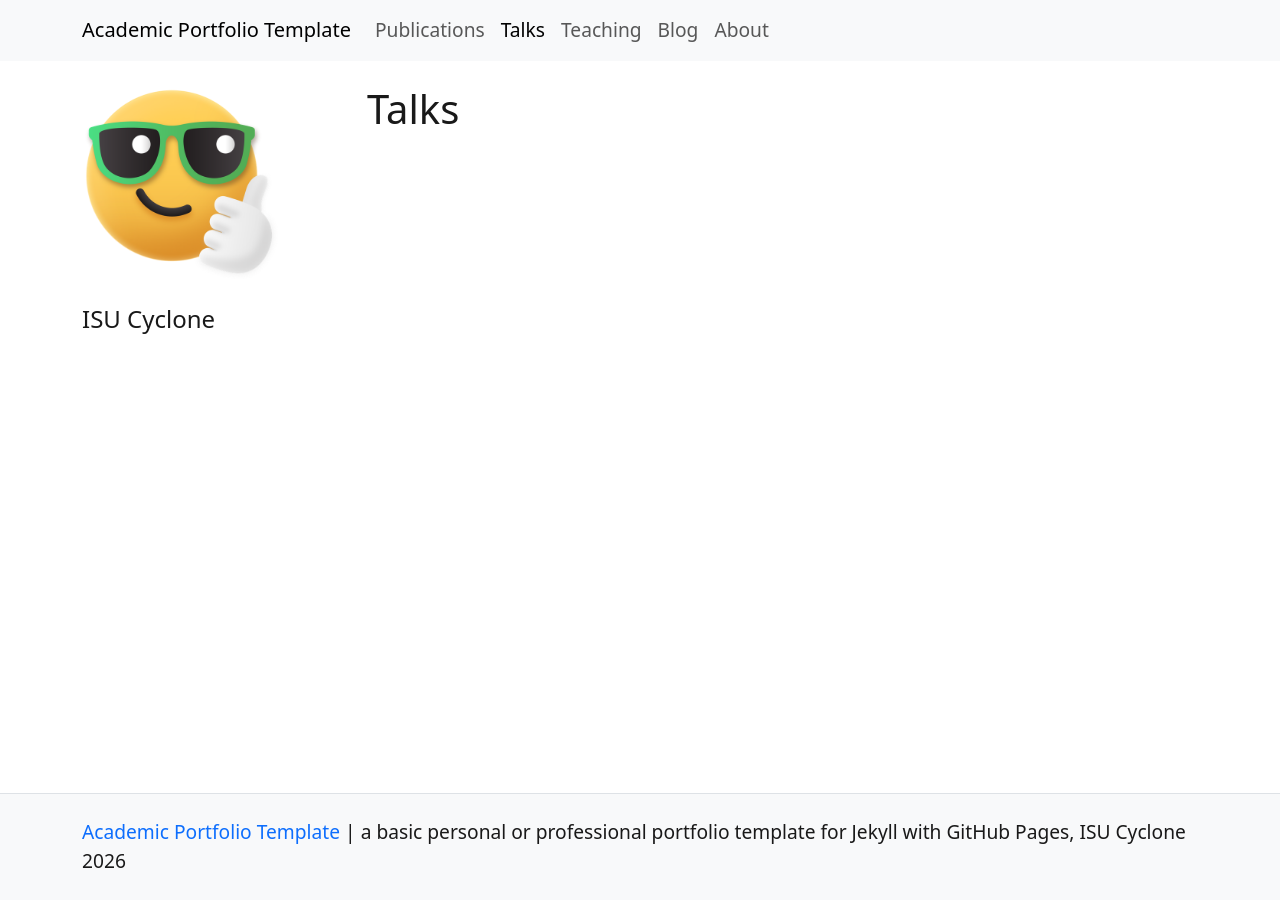
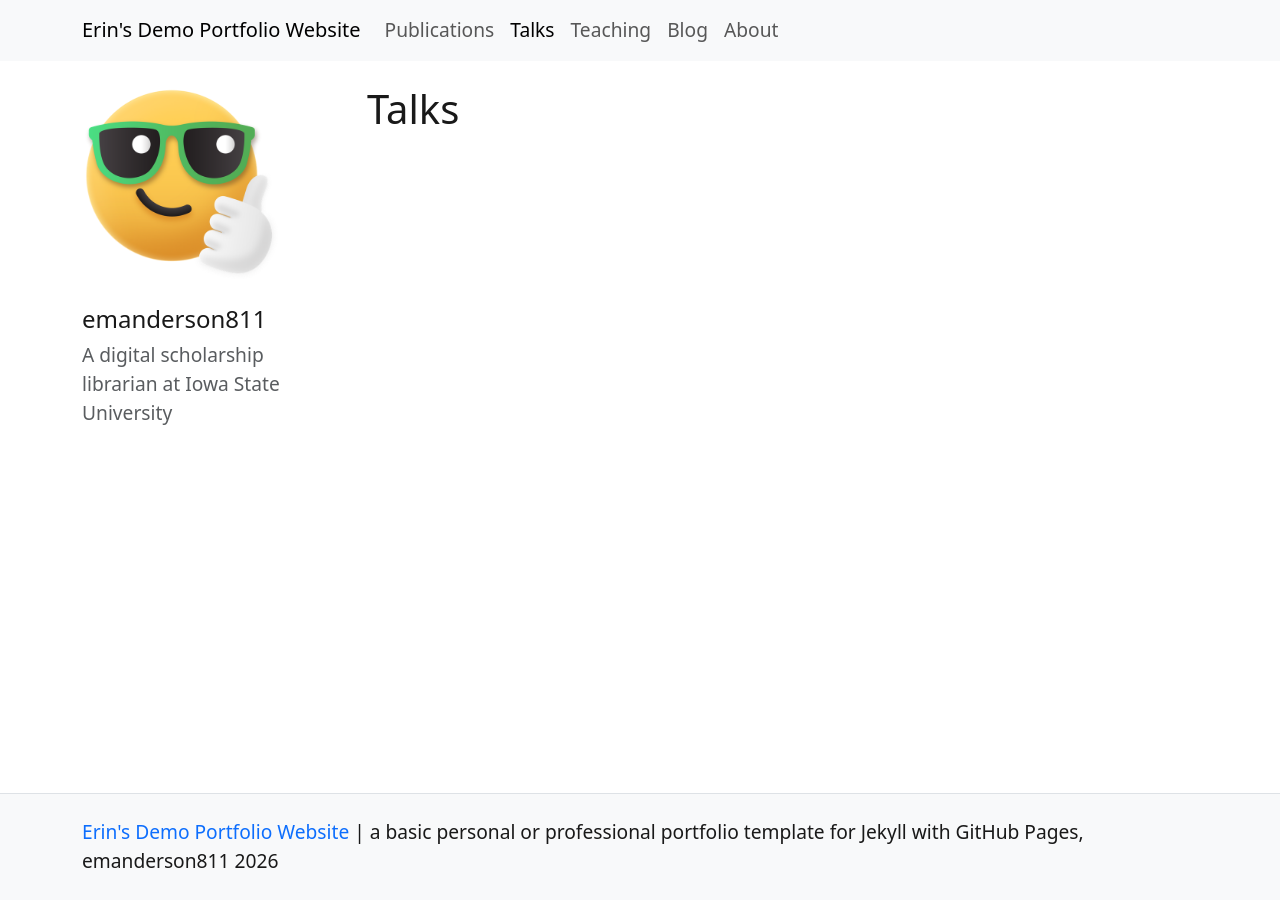
Before and after one commit to emanderson811/portfolio-website-workshop, a Jekyll site: the page built from pages/talks.md, in a window 1280 px wide. Built offline with Jekyll 4.4.1, drawn with Linux system fonts in a browser that asks for light colours; nearby versions of some CDN libraries.

Commit message:
Update site settings

```diff
--- a/_config.yml
+++ b/_config.yml
@@ -9,11 +9,11 @@
 #######
 # SITE SETTINGS
 #
-title: Academic Portfolio Template
+title: Erin's Demo Portfolio Website
 description: "a basic personal or professional portfolio template for Jekyll with GitHub Pages"
 year: 2026
-author: ISU Cyclone
-bio:
+author: emanderson811
+bio: A digital scholarship librarian at Iowa State University
 
 # PERSONAL URLS
 image: /assets/img/emoji-cool.png
```
